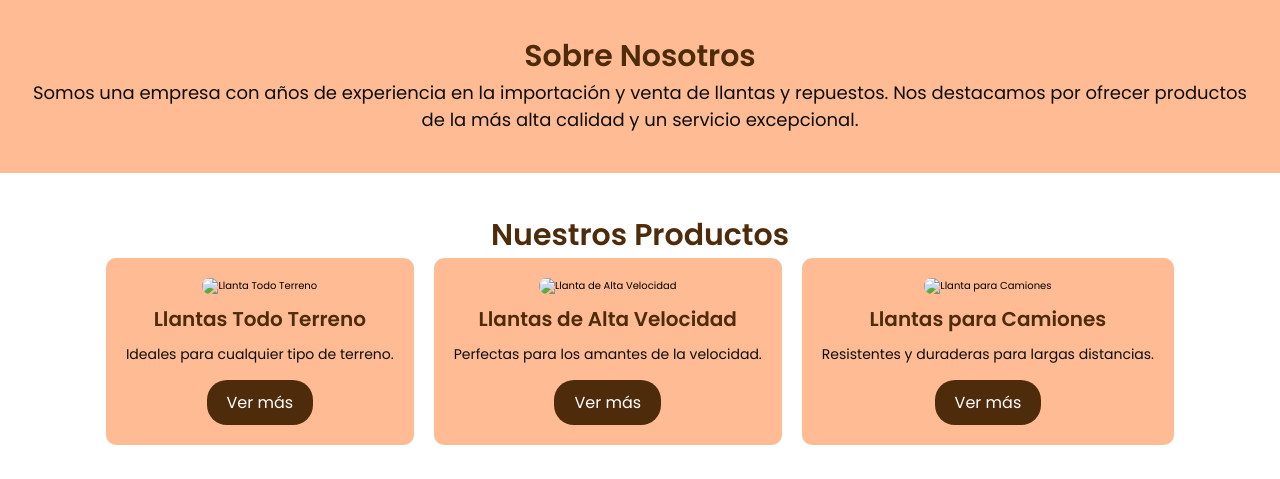
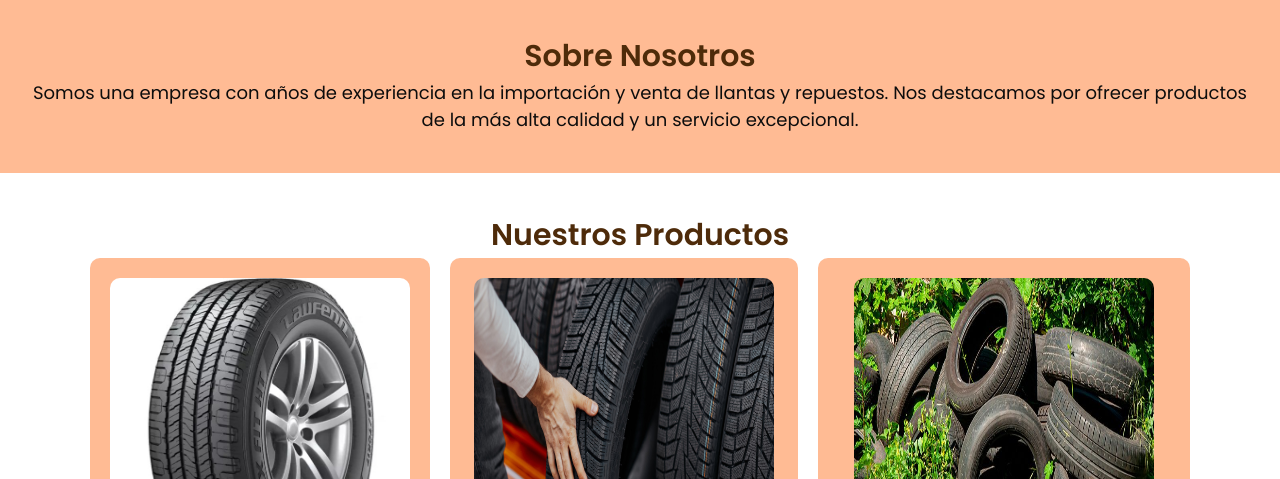
Before and after one commit to F3RLU/Importadora, a plain HTML site: page index.html in a window 1280 px wide. Shown: the part 755-1234 px from the top of the page. Drawn offline with Linux system fonts and the light colour scheme.

Commit message:
Update index.html
imgs

```diff
--- a/index.html
+++ b/index.html
@@ -95,21 +95,21 @@
         <div class="product-list">
             <!-- Elemento de Producto -->
             <div class="product-item">
-                <img src="img/llanta1.jpg" alt="Llanta Todo Terreno" width="300" height="300">
+                <img src="llanta1.jpg" alt="Llanta Todo Terreno" width="300" height="300">
                 <h3>Llantas Todo Terreno</h3>
                 <p>Ideales para cualquier tipo de terreno.</p>
                 <a href="llantas.html" class="btn_product">Ver más</a>
             </div>
             <!-- Elemento de Producto -->
             <div class="product-item">
-                <img src="img/llanta2.jpg" alt="Llanta de Alta Velocidad" width="300" height="300">
+                <img src="llanta2.jpg" alt="Llanta de Alta Velocidad" width="300" height="300">
                 <h3>Llantas de Alta Velocidad</h3>
                 <p>Perfectas para los amantes de la velocidad.</p>
                 <a href="llantas.html" class="btn_product">Ver más</a>
             </div>
             <!-- Elemento de Producto -->
             <div class="product-item">
-                <img src="img/llanta3.jpg" alt="Llanta para Camiones" width="300" height="300">
+                <img src="llanta3.jpg" alt="Llanta para Camiones" width="300" height="300">
                 <h3>Llantas para Camiones</h3>
                 <p>Resistentes y duraderas para largas distancias.</p>
                 <a href="llantas.html" class="btn_product">Ver más</a>
```
